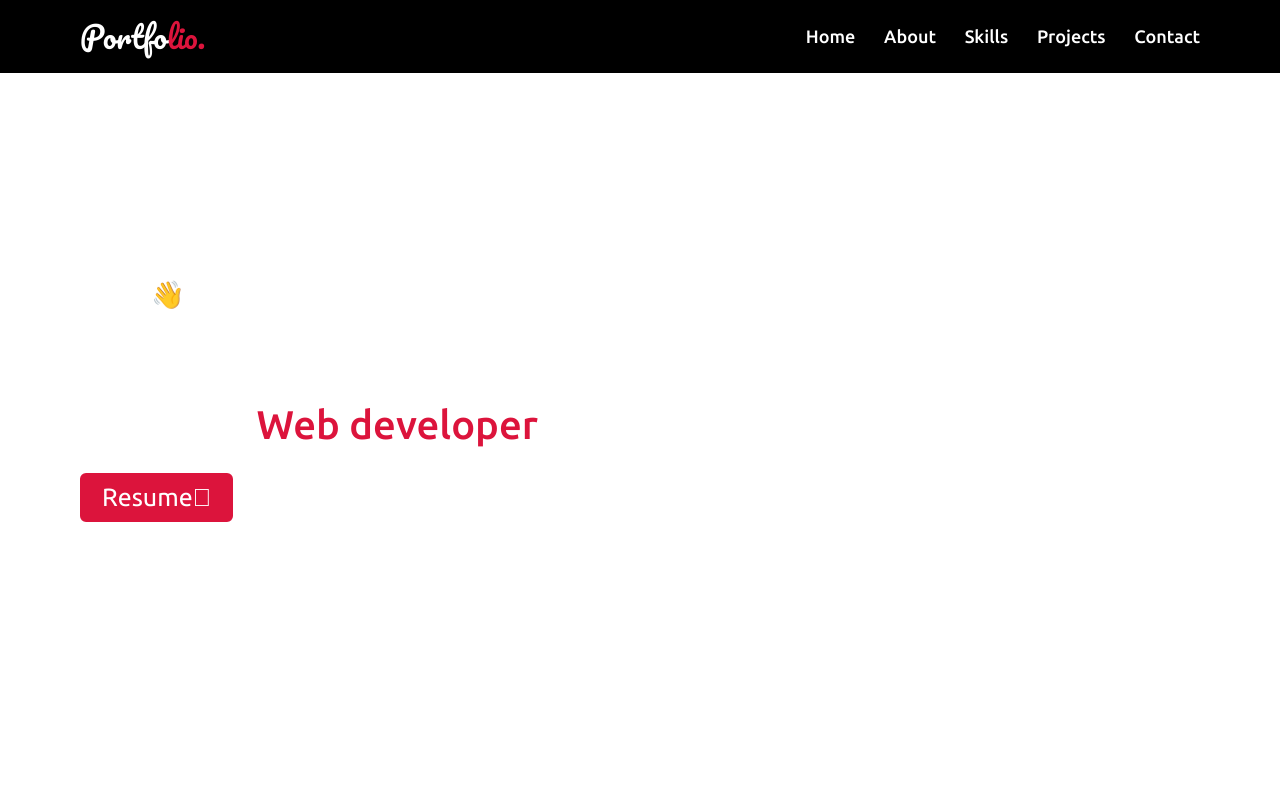
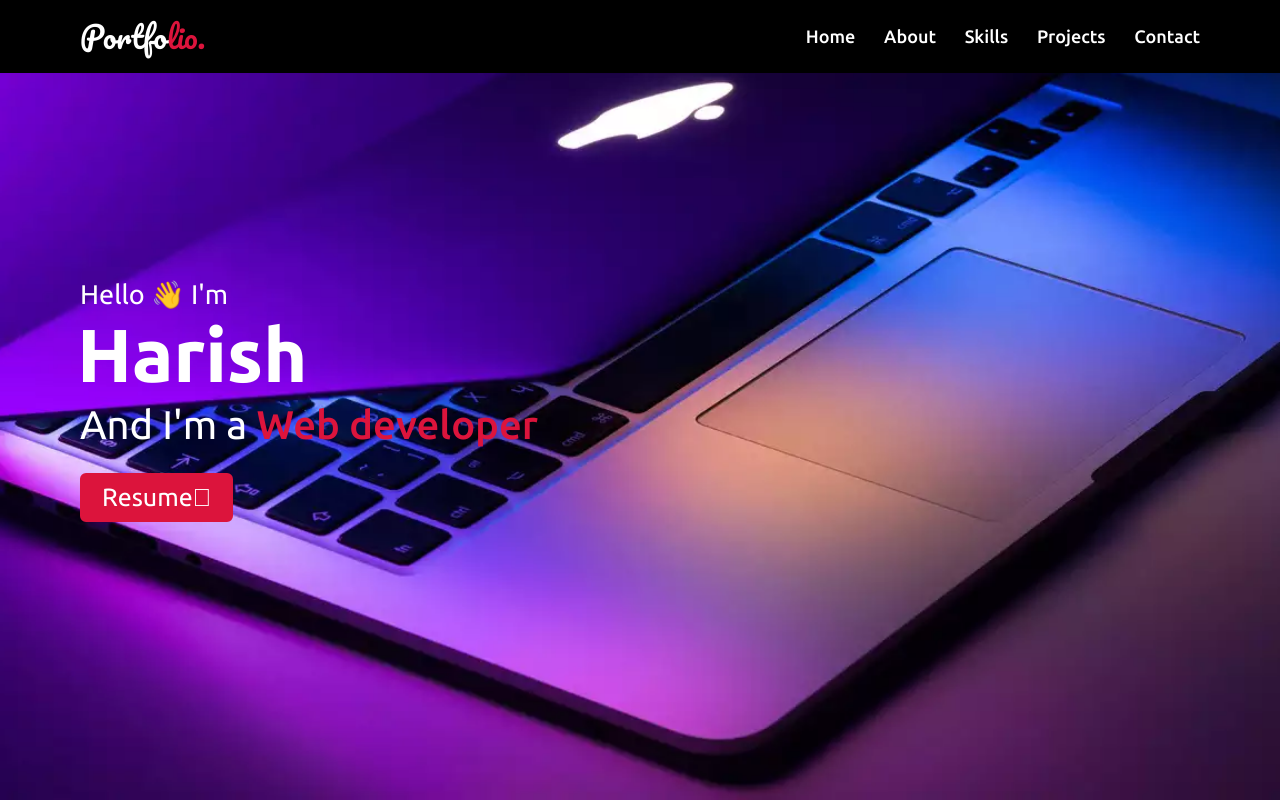
Before and after one commit to harishkohli/Harishportfolio, a plain HTML site: page index.html in a window 1280 px wide. Shown: the top 800 px of the page. Drawn offline with nearby package versions, Linux system fonts and the light colour scheme; a script that the page names is missing.

Commit message:
Update style.css

```diff
--- a/style.css
+++ b/style.css
@@ -132,7 +132,7 @@ html {
 /* Home Section Styling */
 .home {
   display: flex;
-  background: url(images/bg1.jpg) no-repeat center;
+  background: url(bg1.jpg) no-repeat center;
   height: 100vh;
   background-size: cover;
   background-attachment: fixed;
```
